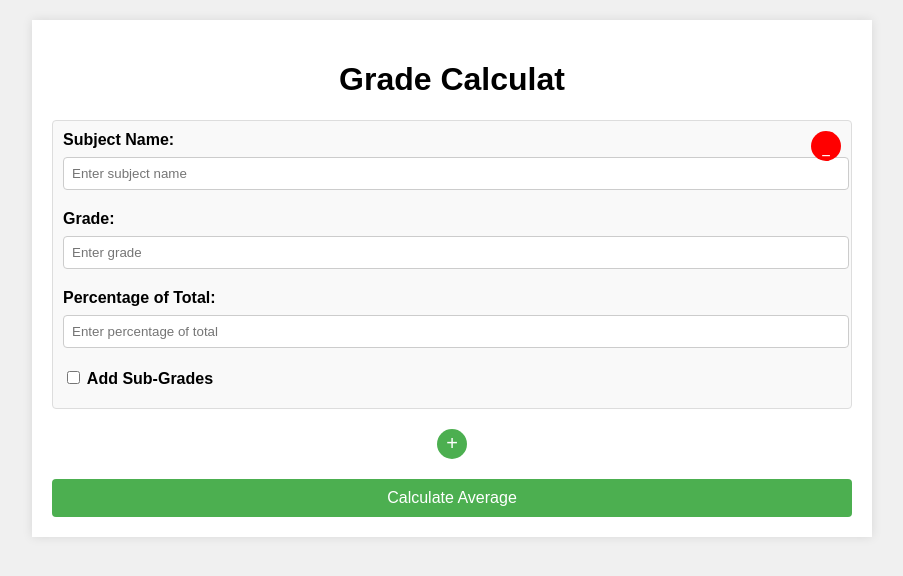
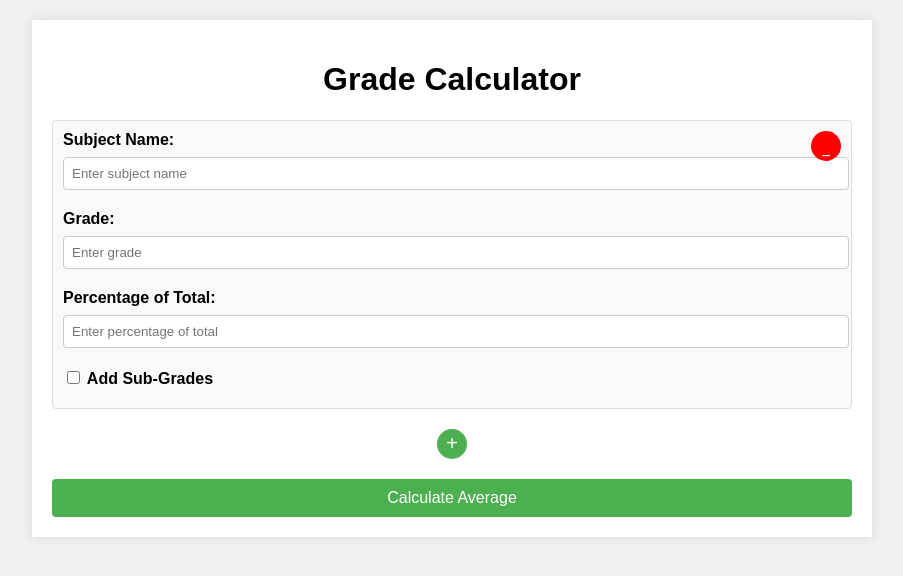
Before and after one commit to asaf693/Gradecalc, a Flask app: page / in a window 1280 px wide. Shown: the top 576 px of the page, without its empty margins (188-1091 px from the left). Run offline with Flask 3, Linux system fonts and the light colour scheme.

```diff
--- a/templates/index.html
+++ b/templates/index.html
@@ -10,7 +10,7 @@
 <body>
     <!-- Main container for the content -->
     <div class="container">
-        <h1>Grade Calculat</h1> <!-- Main heading of the page -->
+        <h1>Grade Calculator</h1> <!-- Main heading of the page -->
         <!-- Form for inputting grades and calculating the average -->
         <form id="grade-form">
             <div id="subjects-container">
```
